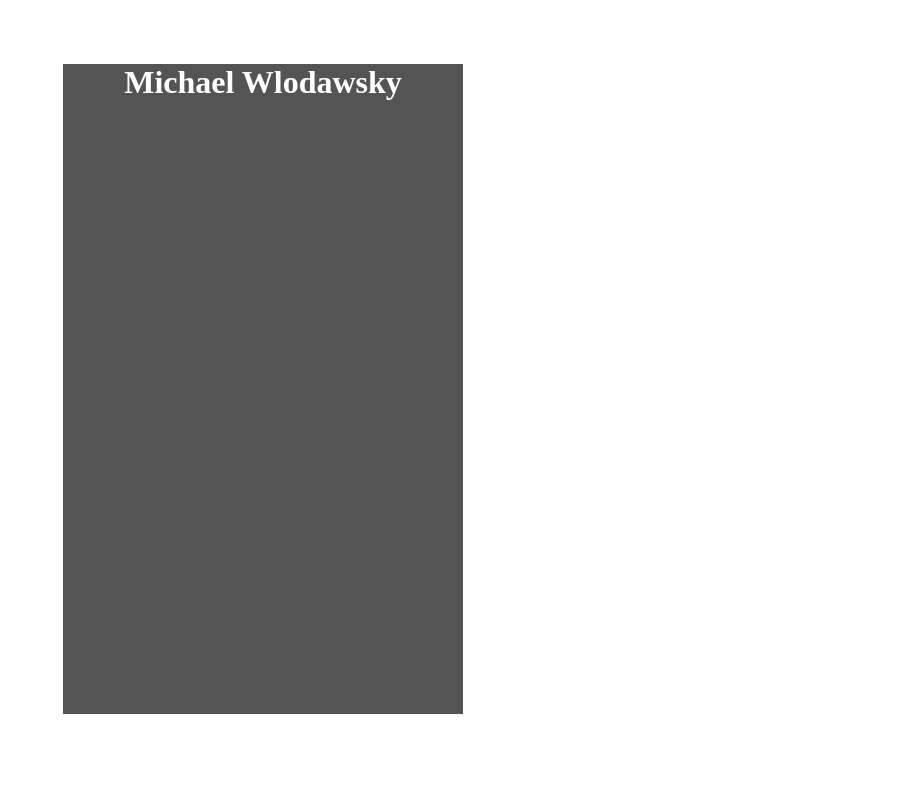
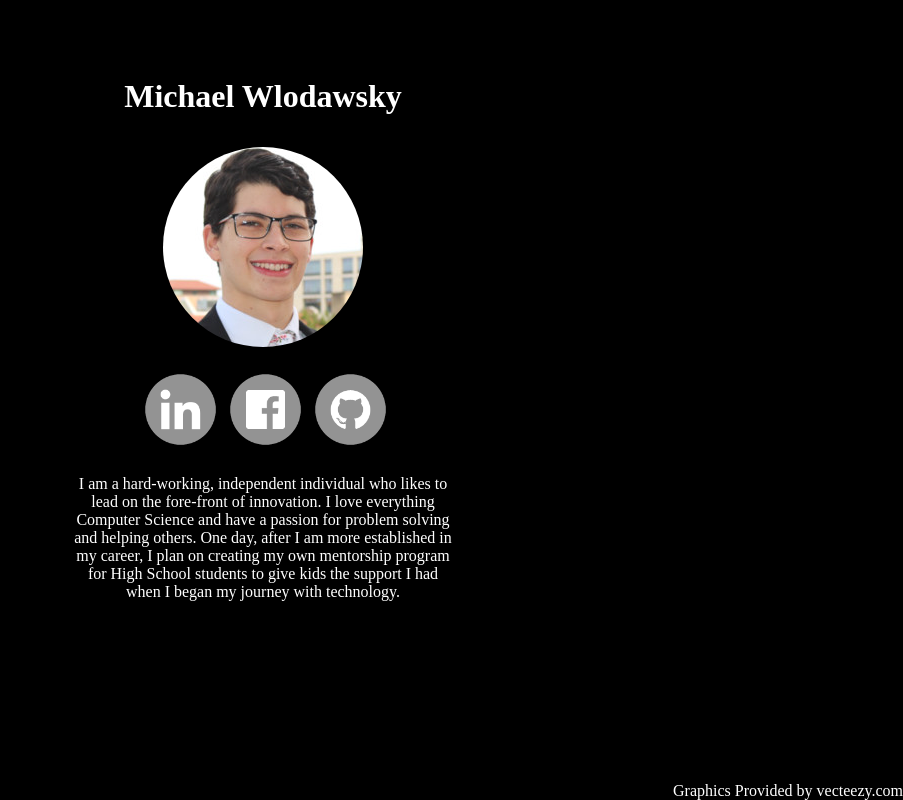
Before and after one commit to wlodawskymichael/me, a plain HTML site: page index.html in a window 1280 px wide. Shown: the whole page, without its empty margins (377-1280 px from the left). Drawn offline with Linux system fonts and the light colour scheme.

Commit message:
finished webpage

```diff
--- a/index.css
+++ b/index.css
@@ -1,9 +1,23 @@
 html {
     background-image: url(./attributes/Background.jpg);
     background-size: cover;
+    background-color: black;
 }
 
-body {
+ul {
+    list-style-type: none;
+    margin: 0;
+    padding-left: 70px;
+    padding-top: 25px;
+    overflow: hidden;
+}
+
+li {
+    float: left;
+    padding-left: 10px;
+}
+
+.content {
     margin: auto;
     margin-top: 5%;
     width: 400px;
@@ -16,5 +30,27 @@ body {
     color: white;
     font-size: 32px;
     font-weight: bold;
+    padding-top: 15px;
+}
 
+.profile-pic {
+    display: block;
+    margin-left: 100px;
+    height: 200px;
+    width: 200px;
+    border-radius: 50%;
 }
+
+.attribute {
+    text-decoration: none;
+    color: white;
+    position: absolute;
+    bottom: 0;
+    right: 0;
+}
+
+.about-me {
+    color: white;
+    padding: 8px;
+    text-align: center;
+}
--- a/index.html
+++ b/index.html
@@ -6,8 +6,31 @@
         <link rel="stylesheet" href="index.css">
     </head>
     <body>
-        <p class="title">
-            Michael Wlodawsky
-        </p>
+        <div class="content">
+
+                <p class="title">Michael Wlodawsky</p>
+                <a class="profile" href="https://linkedin.com/in/michael-wlodawsky-8b4a65137/">
+                    <img class="profile-pic" src="attributes/headshot.jpeg">
+                </a>
+                <ul>
+                    <li><a href="https://linkedin.com/in/michael-wlodawsky-8b4a65137/">
+                        <img src="./attributes/Linkedin.png" style="width: 75px; height: 75px;">
+                    </a></li>
+                    <li><a href="https://www.facebook.com/michael.wlodawsky">
+                        <img src="./attributes/Facebook.png" style="width: 75px; height: 75px;">
+                    </a></li>
+                    <li><a href="https://github.com/wlodawskymichael">
+                        <img src="./attributes/Github.png" style="width: 75px; height: 75px;">
+                    </a></li>
+                </ul>
+                <p class="about-me">
+                    I am a hard-working, independent individual who likes to lead on the fore-front
+                    of innovation. I love everything Computer Science and have a passion for
+                    problem solving and helping others. One day, after I am more established in
+                    my career, I plan on creating my own mentorship program for High School students
+                    to give kids the support I had when I began my journey with technology.
+                </p>
+                <a class="attribute" href="https://www.vecteezy.com">Graphics Provided by vecteezy.com</a>
+        </div>
     </body>
 </html>
```
Also changed, not shown: attributes/Facebook.png (added), attributes/Github.png (added), attributes/Linkedin.png (added).
